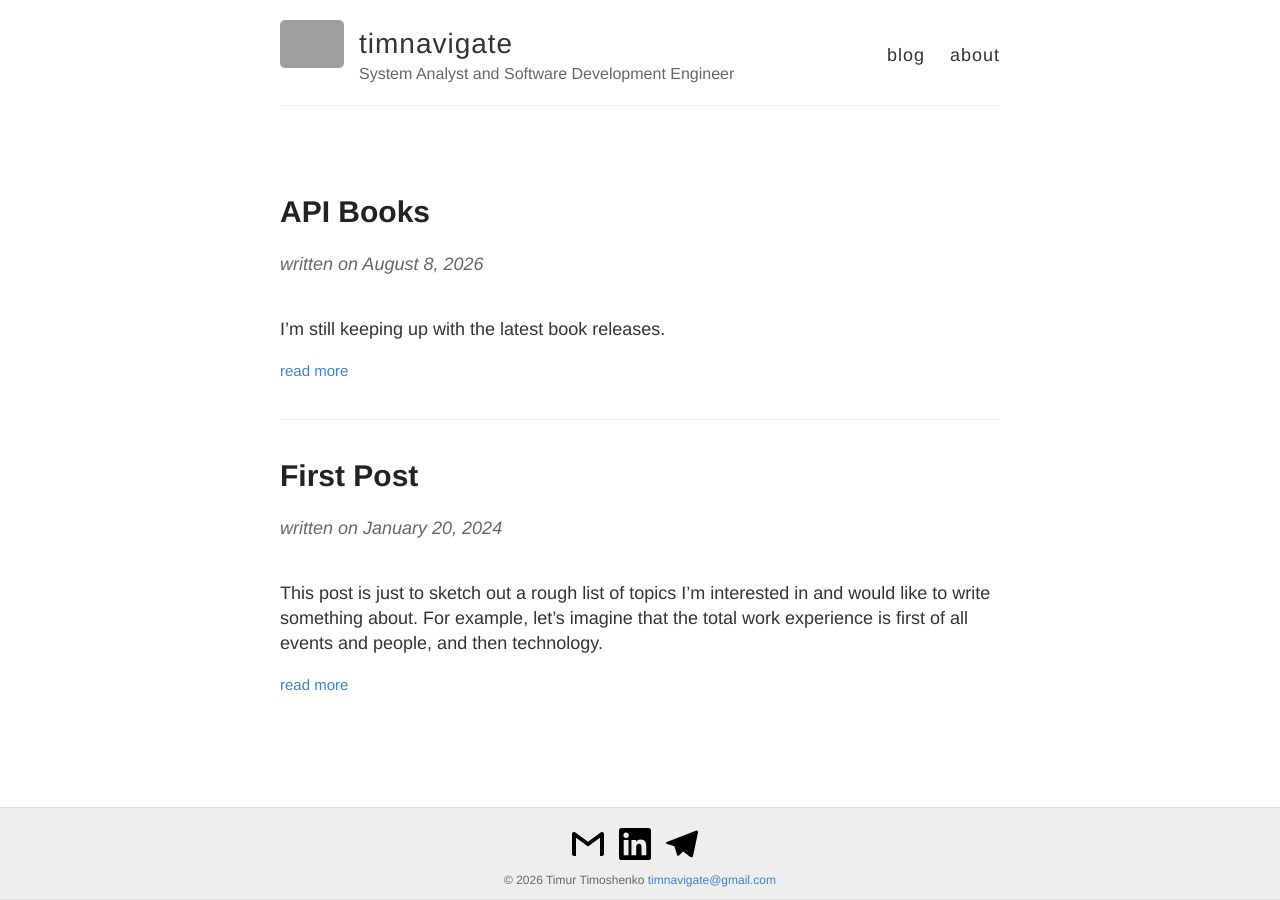
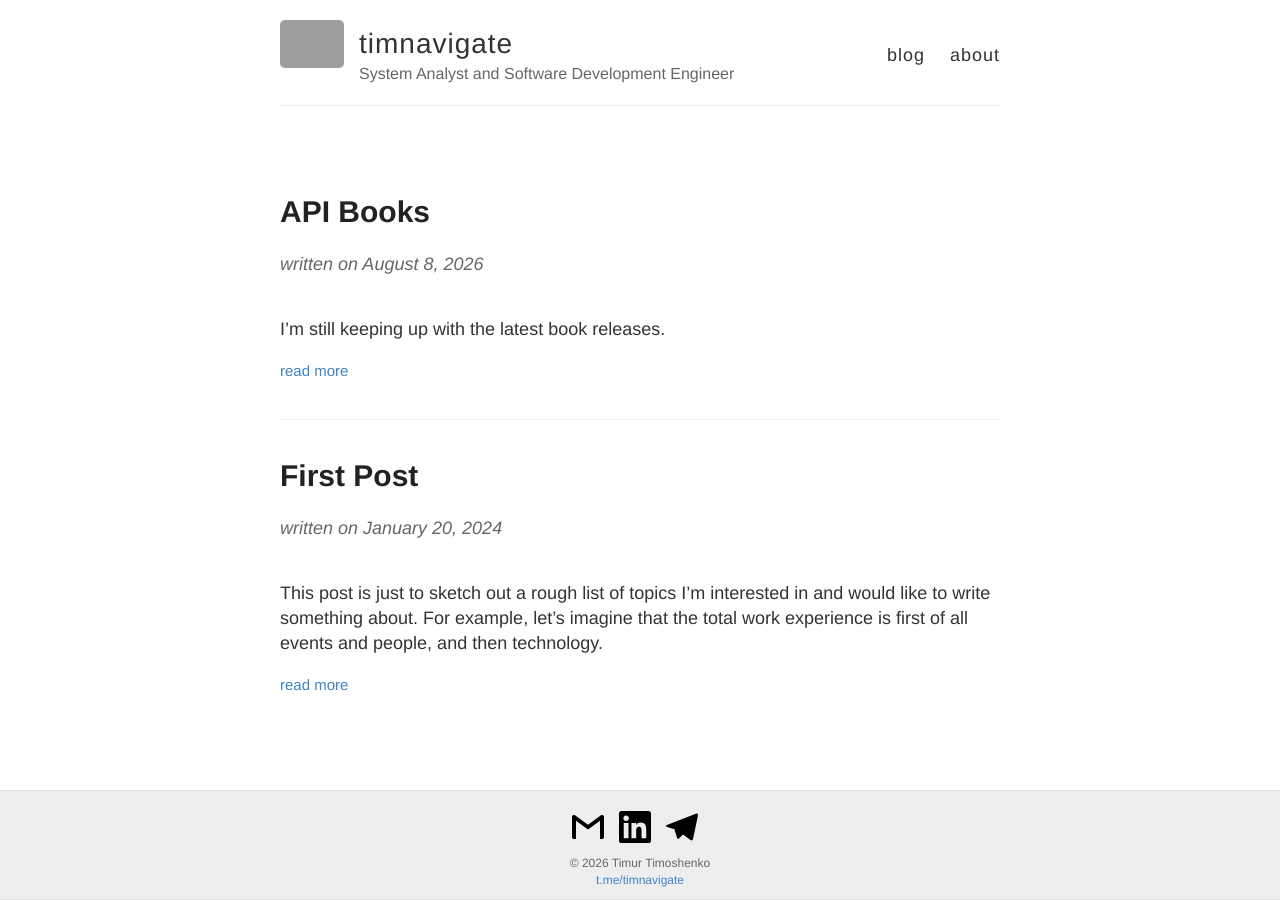
Before and after one commit to timnavigate/timnavigate.com, a Jekyll site: the page built from index.html, in a window 1280 px wide. Built offline with Jekyll 4.4.1, drawn with Linux system fonts in a browser that asks for light colours; grey boxes are pictures that could not be loaded.

Commit message:
Update default.html

```diff
--- a/_layouts/default.html
+++ b/_layouts/default.html
@@ -55,7 +55,9 @@
       </div>
 
       <div class="copyright">
-        ©&nbsp;2026 Timur&nbsp;Timoshenko <a href="mailto:timnavigate@gmail.com" alt="timnavigate's email">timnavigate@gmail.com</a>
+        ©&nbsp;2026 Timur&nbsp;Timoshenko
+        <br/>
+        <a href="https://t.me/timnavigate" alt="timnavigate's tg">t.me/timnavigate</a>
       </div>
 
     </div>
```
